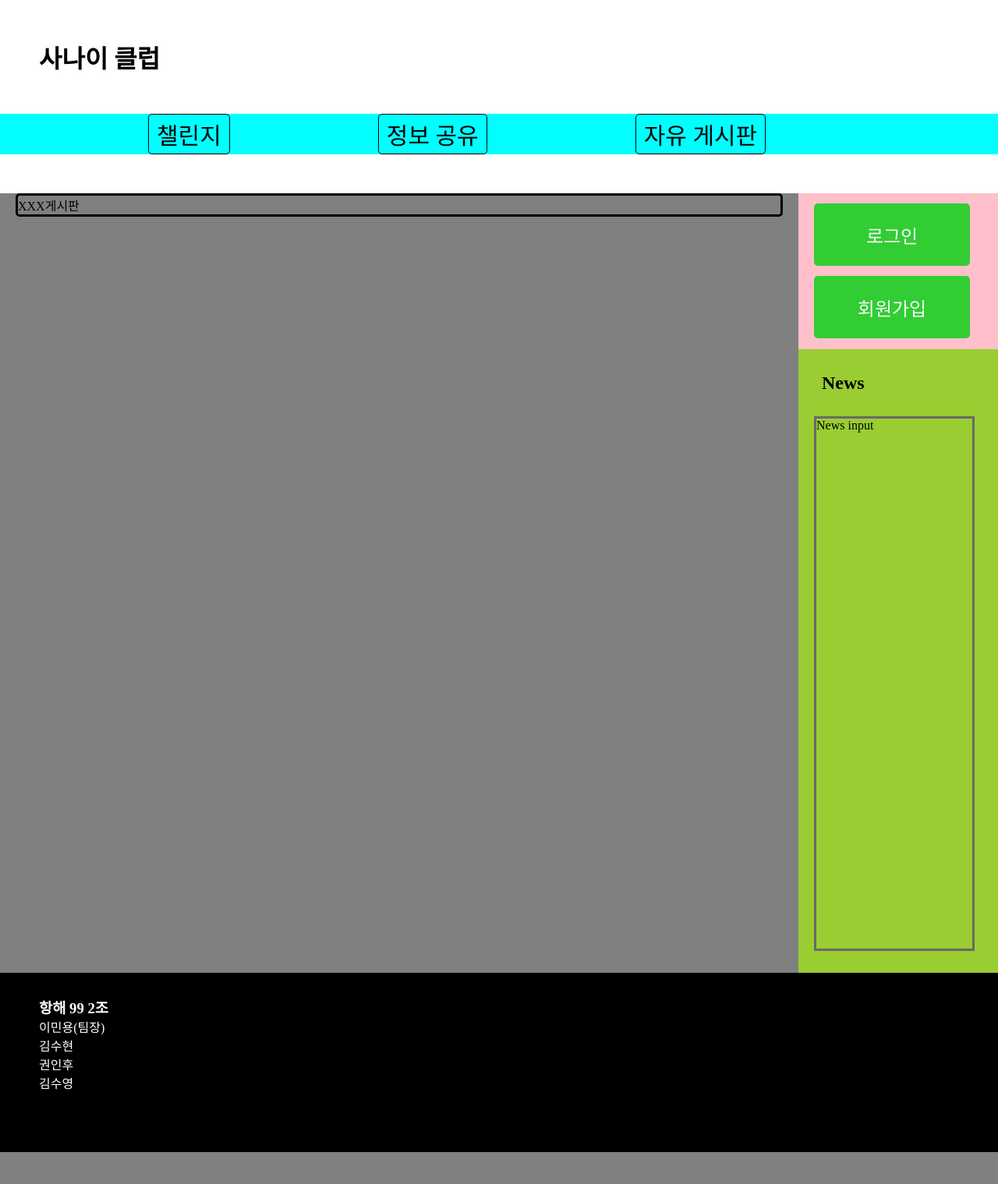
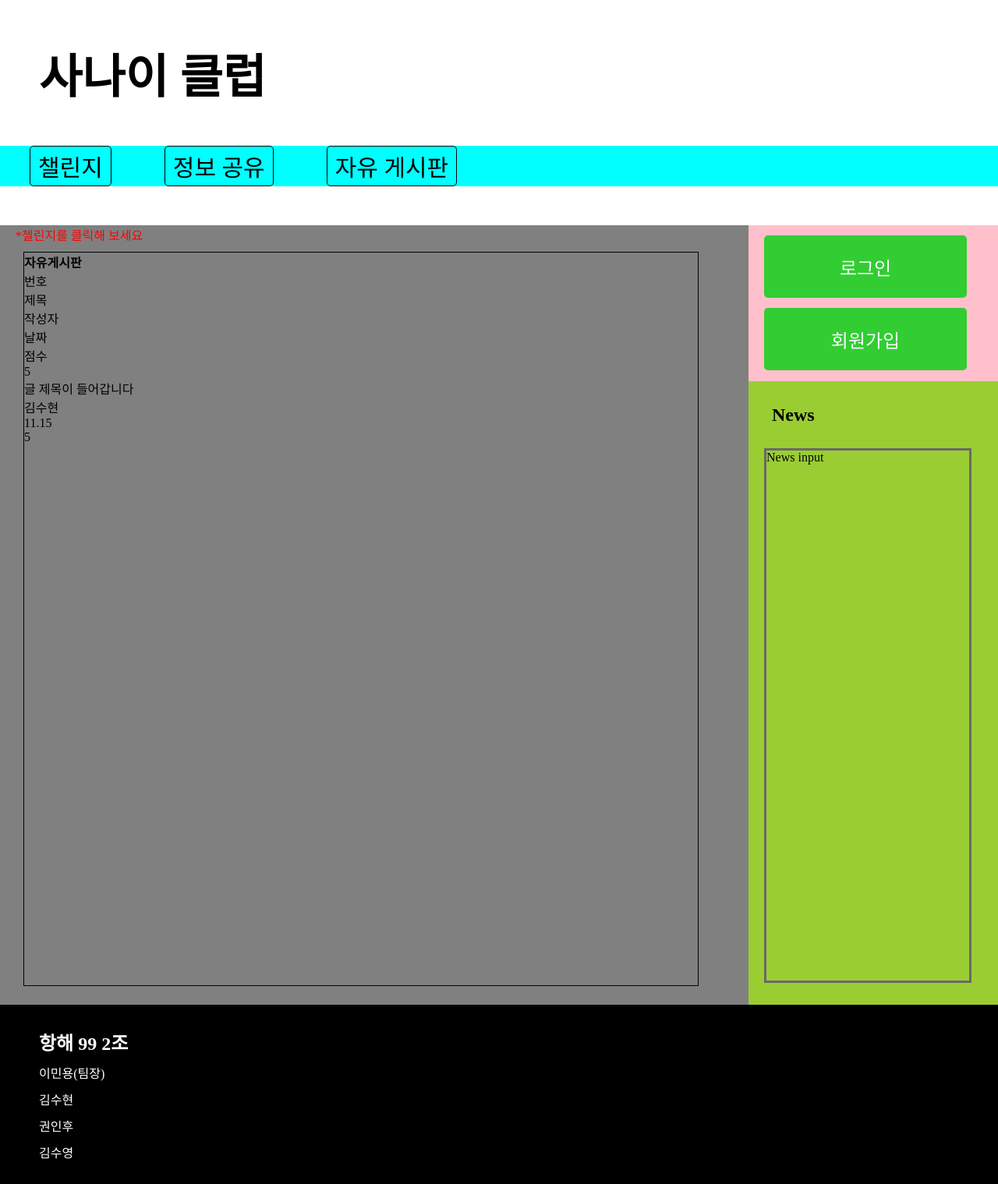
Before and after one commit to alan-rla/mansclub, a Flask app: page / in a window 1280 px wide. Shown: the whole page at 78% size. Before the commit the page ends 1478 px from the top, so only its background shows below. Run offline with Flask 2, Linux system fonts and the light colour scheme.

Commit message:
chechArticle01

```diff
--- a/templates/index.html
+++ b/templates/index.html
@@ -23,7 +23,41 @@
 
       <main>
         <form action="" id="mainForm">
-          <div id="mainFormDiv">XXX게시판</div>
+          <p>*첼린지를 클릭해 보세요</p>
+          <div class="borde_wrapper">
+            <div class="borde_title">
+              <strong>자유게시판</strong>
+            </div>
+            <div class="borde_list_wrapper">
+              <div class="borde_list">
+                <div class="top">
+                  <div class="num">번호</div>
+                  <div class="title">제목</div>
+                  <div class="writer">작성자</div>
+                  <div class="date">날짜</div>
+                  <div class="score">점수</div>
+                </div>
+                <div>
+                  <div class="num">5</div>
+                  <div class="title">글 제목이 들어갑니다</div>
+                  <div class="writer">김수현</div>
+                  <div class="date">11.15</div>
+                  <div class="score">5</div>
+                </div>
+                <div></div>
+                <div></div>
+                <div></div>
+                <div></div>
+              </div>
+              <div borde_page>
+
+              </div>
+              <div btn_wrapper>
+
+              </div>
+
+            </div>
+          </div>
         </form>
       </main>
 
@@ -48,7 +82,7 @@
   </div>
 
   <footer>
- <h3>항해 99 2조</h3>
+    <h2>항해 99 2조</h2>
     <p>이민용(팀장)</p>
     <p>김수현</p>
     <p>권인후</p>
@@ -66,9 +100,16 @@
     padding: 0;
   }
 
+  ul,
+  li {
+    list-style: none;
+  }
+a{ text-decoration: none;
+  color: inherit}
   h1 {
     margin-top: 50px;
     margin-left: 50px;
+    font-size: 60px;
   }
 
   #wrapper {
@@ -83,37 +124,59 @@
   }
 
   nav>div {
-    margin-left: 190px;
+    margin: 0 30px 0 38px;
     border: 1px black solid;
     border-radius: 5px;
     padding: 3px 10px 3px 10px;
   }
-  nav>div:hover{background-color: cornflowerblue}
+
+  nav>div:hover {
+    background-color: cornflowerblue
+  }
 
   fieldset {
     display: grid;
-    grid-template-columns: 4fr 1fr;
+    grid-template-columns: 3fr 1fr;
     height: 1000px;
     box-sizing: content-box;
   }
+
   #mainForm {
     background-color: gray;
     height: 1000px;
     box-sizing: content-box;
+  }
 
+  #mainForm>p {
+    margin: 0 0 10px 20px;
+    color: red;
+  }
+  .borde_wrapper{
+    width: 90%; height: 94%;
+    margin-left: 30px;
+    border: black solid 1px;
+  }
 
-  }
-  #mainFormDiv{ margin: 0 20px 30px 20px;
-    border: black solid; border-radius: 5px; }
 
   #mainSignup {
     background-color: pink;
     height: 200px;
 
   }
-  #mainSignup>button{width: 200px; height: 80px; margin: 13px 0 0 20px;
-    background-color: limegreen; color: ghostwhite; font-size: 24px; border-radius: 5px }
-  #mainSignup>button:hover{background-color: darkolivegreen}
+
+  #mainSignup>button {
+    width: 260px;
+    height: 80px;
+    margin: 13px 0 0 20px;
+    background-color: limegreen;
+    color: ghostwhite;
+    font-size: 24px;
+    border-radius: 5px
+  }
+
+  #mainSignup>button:hover {
+    background-color: darkolivegreen
+  }
 
   content {
     background-color: yellowgreen;
@@ -122,12 +185,17 @@
 
 
   }
-  content>h2{
+
+  content>h2 {
     margin: 30px 0 0 30px;
   }
-  #NewsId{border: dimgray solid;
-  height: 680px; width: 200px;
-  margin-left: 20px;}
+
+  #NewsId {
+    border: dimgray solid;
+    height: 680px;
+    width: 260px;
+    margin-left: 20px;
+  }
 
   footer {
     padding: 30px 0 0 50px;
@@ -138,6 +206,10 @@
     background-color: #000;
     color: #fff;
   }
+
+  footer>p {
+    margin-top: 10px;
+  }
 </style>
 
 </html>
```
Lines whose indentation alone changed are shown as unchanged.
